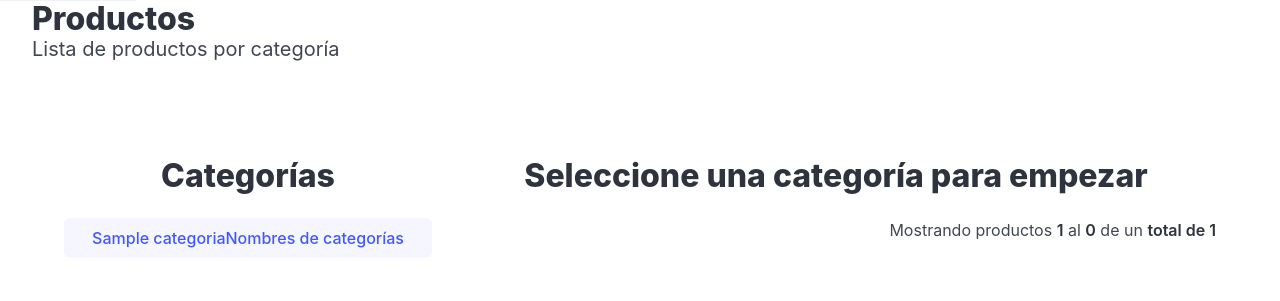
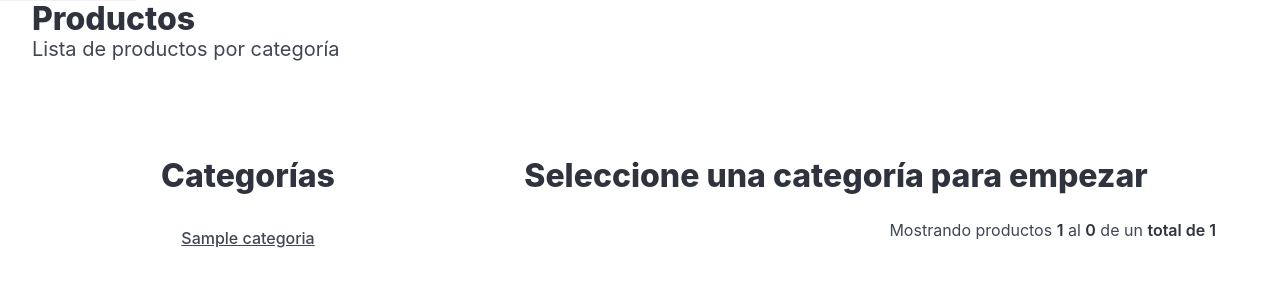
Before and after one commit to jhernandez59/inventario, a PHP site: page /index.php?vista=product_category in a window 1280 px wide. Shown: the part 55-356 px from the top of the page. Run offline with PHP 8.4, Linux system fonts and the light colour scheme; a user stored in the database is signed in; data comes from the database, SQL or seed files in the repository; tables that the repository leaves empty hold one stand-in row (values such as "Sample post").

Commit message:
Revision 1 Version 1

```diff
--- a/php/producto_img_del.php
+++ b/php/producto_img_del.php
@@ -22,10 +22,8 @@ if ($check_product->rowCount() == 1) {
 $check_product = null;
 
 $img_dir = "../img/producto/";
-chmod($img_dir, 0777);
 $img = $img_dir . $datos['producto_foto'];
-if (file_exists($img)) {
-  chmod($img, 0777);
+if (is_file($img)) {
   if (!unlink($img)) {
     echo '
     <div class="notification is-danger is-light mb-6 mt-6">
--- a/vistas/product_category.php
+++ b/vistas/product_category.php
@@ -18,8 +18,9 @@
       if ($categorias->rowCount() > 0) {
         $categorias = $categorias->fetchAll(PDO::FETCH_ASSOC);
         foreach ($categorias as $row) {
-          echo '<a href="index.php?vista=product_category&category_id= ' . $row['categoria_id'] . '" class="button is-link is-inverted is-fullwidth">
-            ' . $row['categoria_nombre'] . 'Nombres de categorías</a>';
+          echo '<a href="index.php?vista=product_category&category_id= ' . $row['categoria_id'] . '"
+            class="button is-text is-fullwidth">
+            ' . $row['categoria_nombre'] . '</a>';
         }
       } else {
         echo '<p class="has-text-centered">No hay categorías registradas</p>';
```
Also changed, not shown: 1 other file.
